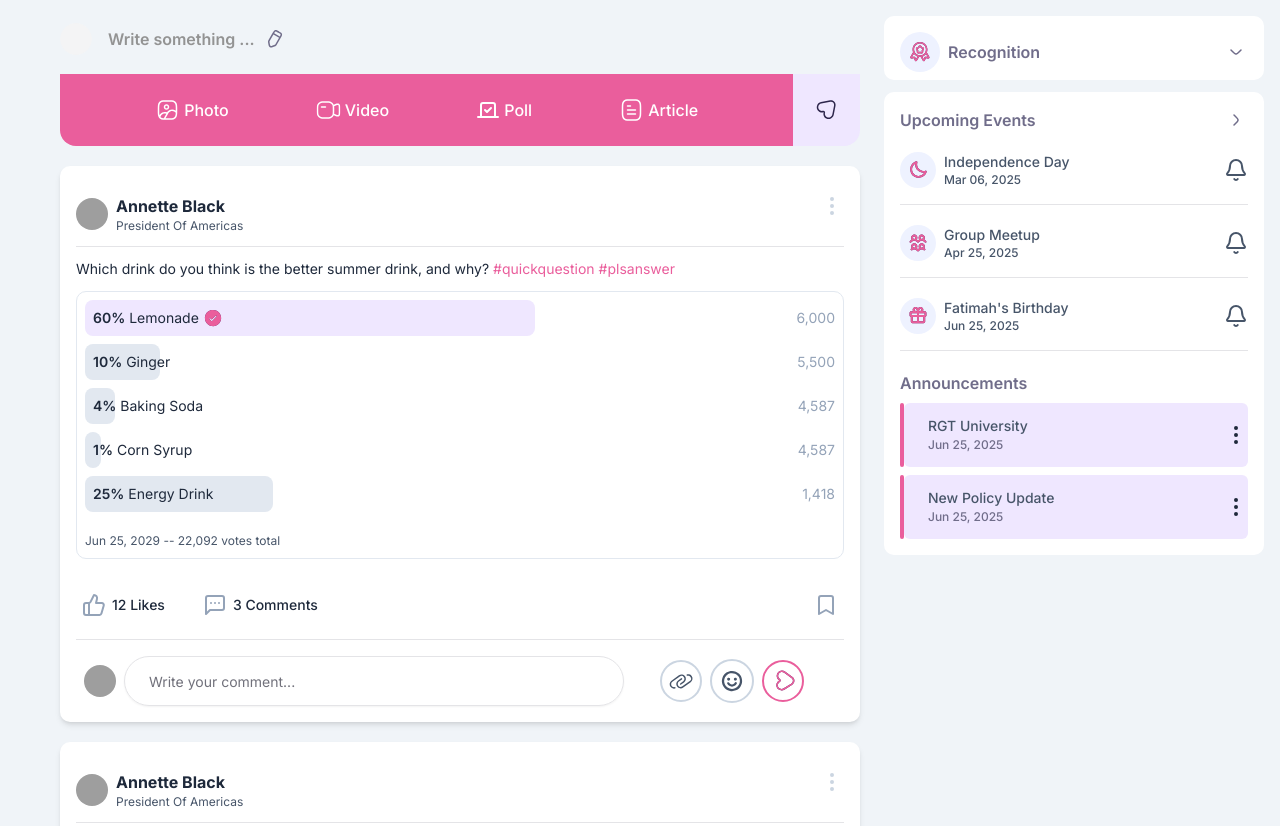
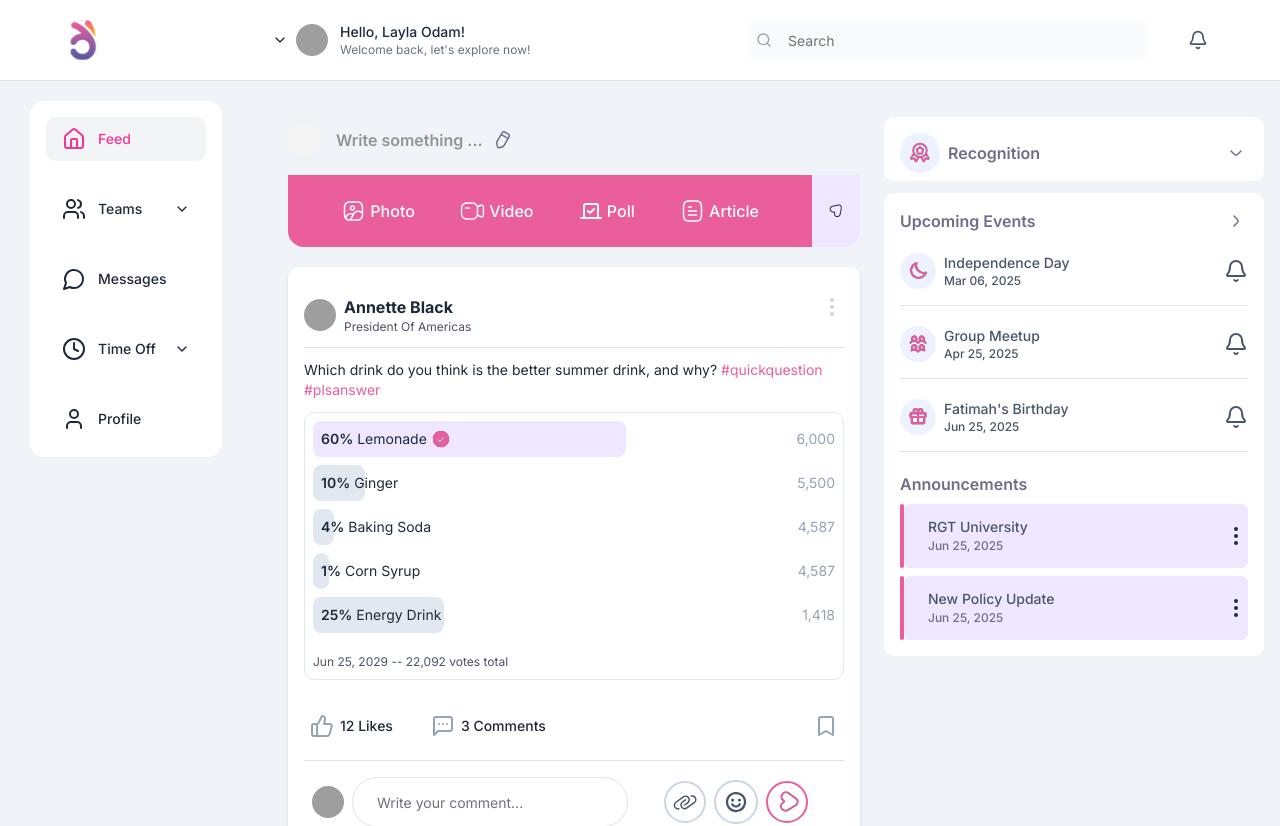
Before and after one commit to Ishmael-a/rgtportal-frontend, a React (Vite) app: page /feed in a window 1280 px wide. Shown: the top 826 px of the page. Built offline with nearby package versions, Linux system fonts and the light colour scheme; grey boxes are pictures that could not be loaded.

Commit message:
modified sticky feature on recognition and upcoming events section

```diff
--- a/src/App.tsx
+++ b/src/App.tsx
@@ -12,7 +12,6 @@ function App() {
     <BrowserRouter>
       <Routes>
         <Route path="/login" element={<Login />} />
-        <Route path="/feed" element={<Feed />} />
 
         <Route element={<EmpLayout />}>
           <Route
@@ -27,6 +26,7 @@ function App() {
               </ProtectedRoute>
             }
           />
+            <Route path="/feed" element={<Feed />} />
           <Route path="/events-calendar" element={<EventsCalendar />} />
         </Route>
 
--- a/src/layouts/EmpLayout.tsx
+++ b/src/layouts/EmpLayout.tsx
@@ -18,7 +18,7 @@ export const EmpLayout = ({ userName = "Layla Odam" }: EmpLayoutProps) => {
 
   return (
     <div>
-      <header className="sticky top-0 flex items-center justify-between px-16 py-5 bg-white border-b">
+      <header className="sticky top-0 z-50 flex items-center justify-between px-16 py-5 bg-white border-b">
         {/* Left section with logo */}
         <div className="flex items-center gap-40 ">
           <div className=" ">
--- a/src/pages/Feed.tsx
+++ b/src/pages/Feed.tsx
@@ -27,7 +27,7 @@ const Feed = () => {
         <Post image={imageUrl} avtrDets={avtrDets[0]} text={postText1} />
       </section>
 
-      <section className="pt-5 md:pt-0 md:min-w-[380px] space-y-3 md:sticky md:top-3  h-fit">
+      <section className="pt-5 md:pt-0 md:min-w-[380px] space-y-3 md:sticky md:top-22  h-fit">
         {/* Recognition section */}
         <div
           className={`flex flex-col bg-white p-4 rounded-lg space-y-3 transition-all duration-300 ease-in ${
```
